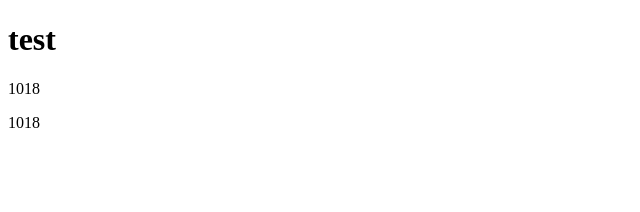
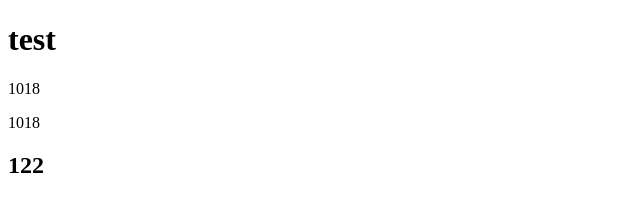
Before and after one commit to chihyuli/project1, a plain HTML site: page index.html in a window 1280 px wide. Shown: the full height of the page, 0-640 px from the left. Drawn offline with Linux system fonts and the light colour scheme.

Commit message:
新增h2

```diff
--- a/index.html
+++ b/index.html
@@ -10,5 +10,6 @@
     <h1>test</h1>
     <p>1018</p>
     <p>1018</p>
+    <h2>122</h2>
 </body>
 </html>
```
